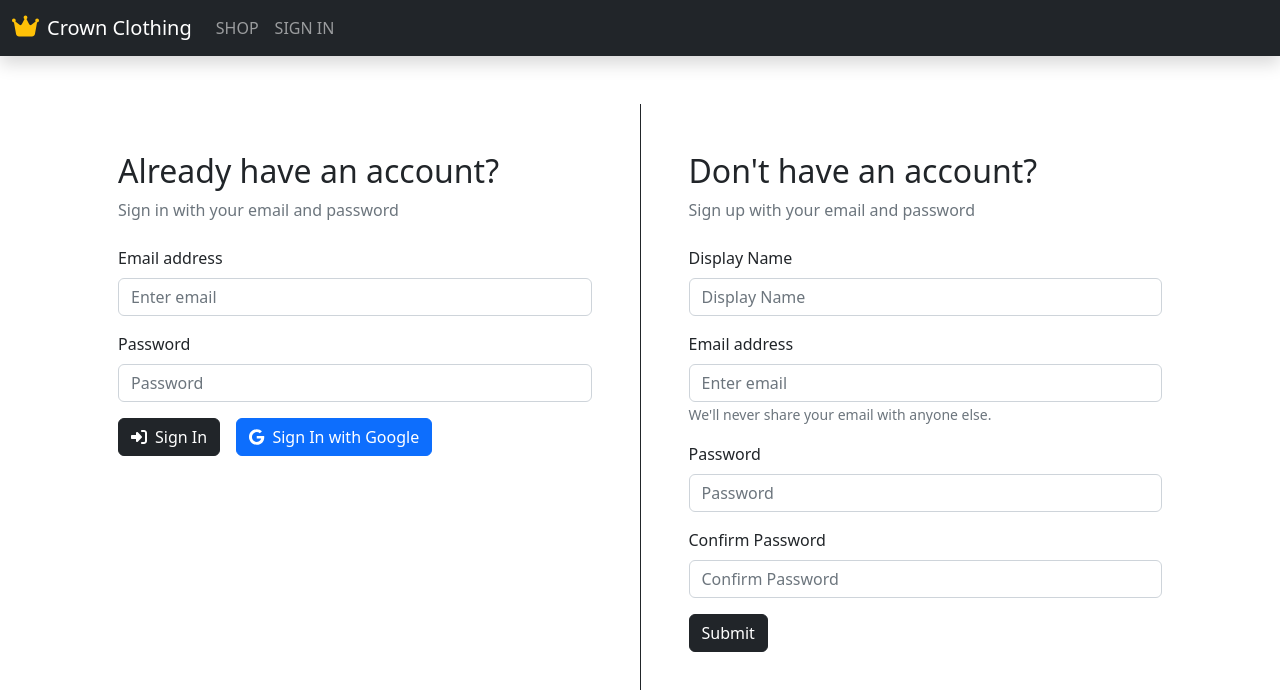
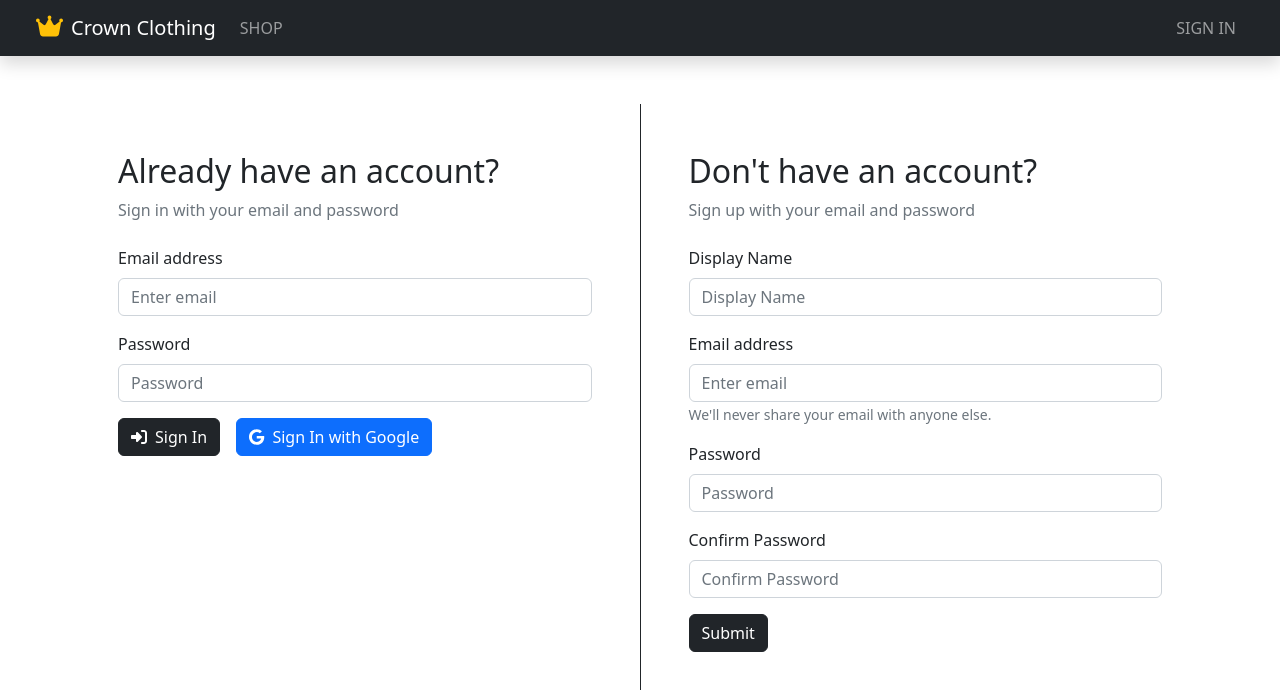
Before and after one commit to manuelmolinaf/crown-clothing, a React (Create React App) app: page /auth in a window 1280 px wide. Shown: the top 690 px of the page. Built offline with nearby package versions, Linux system fonts and the light colour scheme; no server answers.

Commit message:
finishesd auth

```diff
--- a/package.json
+++ b/package.json
@@ -15,7 +15,9 @@
     "firebase": "^9.18.0",
     "localforage": "^1.10.0",
     "match-sorter": "^6.3.1",
+    "prop-types": "^15.8.1",
     "react": "^18.2.0",
+    "react-avatar": "^5.0.3",
     "react-bootstrap": "^2.7.2",
     "react-dom": "^18.2.0",
     "react-hot-toast": "^2.4.0",
--- a/src/App.js
+++ b/src/App.js
@@ -3,6 +3,7 @@ import { Routes, Route } from 'react-router-dom';
 import Home from './routes/home/home.component';
 import Navigation from './routes/Navigation/Navigation.component';
 import SignIn from './routes/authentication/authentication.component';
+
 
 const App = () => {
 
--- a/src/components/sign-in-form/sign-in-form.component.jsx
+++ b/src/components/sign-in-form/sign-in-form.component.jsx
@@ -4,12 +4,12 @@ import { FontAwesomeIcon } from '@fortawesome/react-fontawesome';
 import { faGoogle } from '@fortawesome/free-brands-svg-icons';
 import { faRightToBracket } from '@fortawesome/free-solid-svg-icons';
 import { useState } from 'react';
-import { signInWithEmailAndPassword} from 'firebase/auth';
-import { auth, createUserDocumentFromAuth, signInWithGooglePopup} from '../../utils/firebase/firebase.utils';
+import { createUserDocumentFromAuth, signInWithGooglePopup, signInAuthWithEmailAndPassword} from '../../utils/firebase/firebase.utils';
 import toast from 'react-hot-toast';
 import { Fragment } from 'react';
 
-const SignInForm =() => {
+
+const SignInForm = () => {
 
   const defaultFormFields = {
     email: '',
@@ -18,8 +18,8 @@ const SignInForm =() => {
   }
 
   const [formFields, setFormFields] = useState(defaultFormFields);
+  const {email, password } = formFields;
 
-  const {email, password } = formFields;
 
   const handleChange = (event) => {
 
@@ -30,17 +30,15 @@ const SignInForm =() => {
   }
 
 
-  const resetFormFields = () => {
-    setFormFields(defaultFormFields);
-  }
+  // const resetFormFields = () => {
+  //   setFormFields(defaultFormFields);
+  // }
 
   const handleSubmit = async (event) =>{
     event.preventDefault();
 
-    if(!email || ! password) return;
-
     toast.promise(
-      signInWithEmailAndPassword(auth, email, password),
+      signInAuthWithEmailAndPassword(email, password),
       {
         success: 'You\'re Signed In!',
         loading: 'Signing in...',
@@ -65,8 +63,7 @@ const SignInForm =() => {
   }
 
   const signInWithGoogle = async() =>{
-    const {user} = signInWithGooglePopup();
-    await createUserDocumentFromAuth(user);
+    signInWithGooglePopup();
 
   }
 
@@ -84,7 +81,7 @@ const SignInForm =() => {
           <Form.Control type='password' name='password' onChange={handleChange} placeholder='Password' required />
         </Form.Group>
         <Button variant='dark' name='emailPassword' type='submit'>
-          <FontAwesomeIcon className='me-2' icon={faRightToBracket} />
+          <FontAwesomeIcon className='me-2' icon={faRightToBracket}/>
           Sign In
         </Button>
         <Button variant='primary' name='google' type='button' className='ms-3' onClick={signInWithGoogle}>
--- a/src/index.js
+++ b/src/index.js
@@ -1,18 +1,25 @@
 import React from 'react';
 import ReactDOM from 'react-dom/client';
+import reportWebVitals from './reportWebVitals';
+
+import { BrowserRouter } from 'react-router-dom';
+import App from './App';
+import { UserProvider } from './context/user.context';
+import { Toaster } from 'react-hot-toast';
+
+
 import './index.scss';
 import 'bootstrap/dist/css/bootstrap.min.css';
-import App from './App';
-import reportWebVitals from './reportWebVitals';
-import { BrowserRouter } from 'react-router-dom';
-import { Toaster } from 'react-hot-toast';
 
 const root = ReactDOM.createRoot(document.getElementById('root'));
 root.render(
   <React.StrictMode>
     <BrowserRouter>
       <Toaster />
-      <App />
+      <UserProvider>
+        <App/>
+      </UserProvider>
+
     </BrowserRouter>
   </React.StrictMode>
 
--- a/src/routes/Navigation/Navigation.component.jsx
+++ b/src/routes/Navigation/Navigation.component.jsx
@@ -3,31 +3,48 @@ import Container from 'react-bootstrap/Container';
 import Navbar from 'react-bootstrap/Navbar';
 import Nav from 'react-bootstrap/Nav';
 import { Outlet, Link } from 'react-router-dom';
-import { Fragment } from 'react';
+import { Fragment, useContext } from 'react';
 import { FontAwesomeIcon } from '@fortawesome/react-fontawesome';
 import { faCrown } from '@fortawesome/free-solid-svg-icons';
+import { UserContext } from '../../context/user.context';
+
+import { signOutUser } from '../../utils/firebase/firebase.utils';
 
 const Navigation = () => {
+  const { currentUser } = useContext(UserContext);
+
+
   return (
     <Fragment>
 
-      <Navbar bg="dark mb-3 shadow" variant="dark">
-        <Container className='m-0'>
-          <Link className='text-decoration-none' to='/'>
+      <Navbar bg="dark" variant='dark' className='mb-3 shadow' expand="lg">
+        <Container fluid>
+          <Link className='text-decoration-none ms-4' to='/'>
             <Navbar.Brand>
               <FontAwesomeIcon className='me-2 text-warning fs-4' icon={faCrown} />
               Crown Clothing
             </Navbar.Brand>
           </Link>
-          <Nav className='me-auto'>
-          <Link className='nav-link' >
-            SHOP
-          </Link>
-          <Link className='nav-link' to='auth'>
-            SIGN IN
-          </Link>
 
+          <Nav className='d-flex w-100'>
+
+            <Link className='nav-link me-auto' to='/' >
+              SHOP
+            </Link>
+            {currentUser ? (
+
+              <Link className='nav-link me-4' onClick={signOutUser}>
+                SIGN OUT
+              </Link>
+
+            ) : (
+              <Link className='nav-link me-4' to='auth'>
+                SIGN IN
+              </Link>
+            )}
           </Nav>
+
+
         </Container>
       </Navbar>
 
--- a/src/routes/authentication/authentication.component.jsx
+++ b/src/routes/authentication/authentication.component.jsx
@@ -1,4 +1,3 @@
-import { signInWithGooglePopup, createUserDocumentFromAuth } from '../../utils/firebase/firebase.utils';
 import { Container } from 'react-bootstrap';
 import SignUpForm from '../../components/sign-up-form/sign-up-form.component';
 import SignInForm from '../../components/sign-in-form/sign-in-form.component'
@@ -7,11 +6,6 @@ import Col from 'react-bootstrap/Col';
 
 const SignIn = () => {
 
-  const logGoogleUser = async () => {
-    const { user } = await signInWithGooglePopup();
-    createUserDocumentFromAuth(user);
-
-  }
   return (
 
     <Container className='mt-5'>
--- a/src/utils/firebase/firebase.utils.js
+++ b/src/utils/firebase/firebase.utils.js
@@ -1,5 +1,11 @@
 import {initializeApp} from 'firebase/app';
-import { getAuth, signInWithPopup, GoogleAuthProvider, createUserWithEmailAndPassword, signInWithEmailAndPassword} from 'firebase/auth'
+import { getAuth,
+  signInWithPopup,
+  GoogleAuthProvider,
+  createUserWithEmailAndPassword,
+  signInWithEmailAndPassword,
+  signOut, onAuthStateChanged
+} from 'firebase/auth'
 import { getFirestore, doc, getDoc, setDoc} from 'firebase/firestore'
 
 // Your web app's Firebase configuration
@@ -58,3 +64,12 @@ export const createAuthUserWithEmailAndPassword = async (email, password) => {
   if(!email || !password) return;
   return await createUserWithEmailAndPassword(auth, email, password);
 }
+
+export const signInAuthWithEmailAndPassword = async (email, password) => {
+  if(!email || !password) return;
+  return await signInWithEmailAndPassword(auth, email, password);
+}
+
+export const signOutUser =  async() => await signOut(auth);
+
+export const onAuthStateChangedListener = (callback) => onAuthStateChanged(auth, callback);
```
Also changed, not shown: 1 other file (tests, documents, lock files or other folders).
